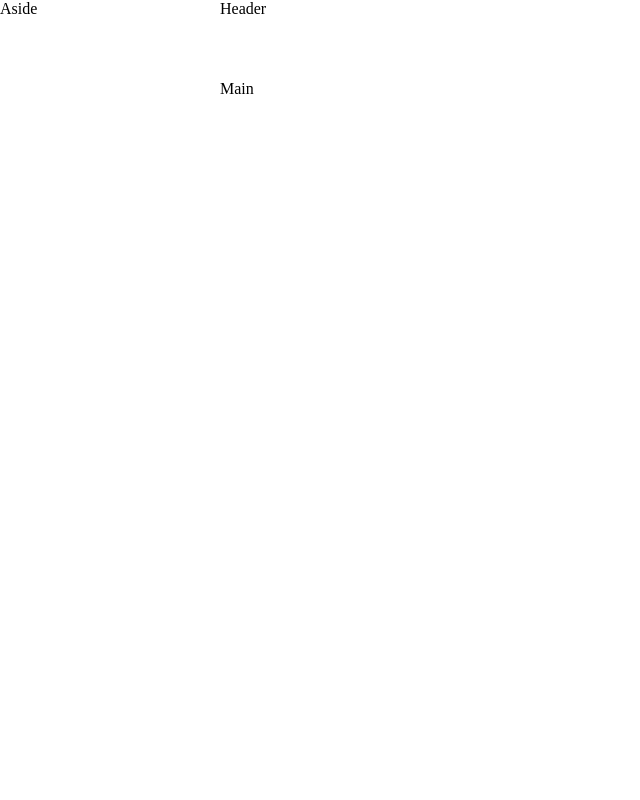
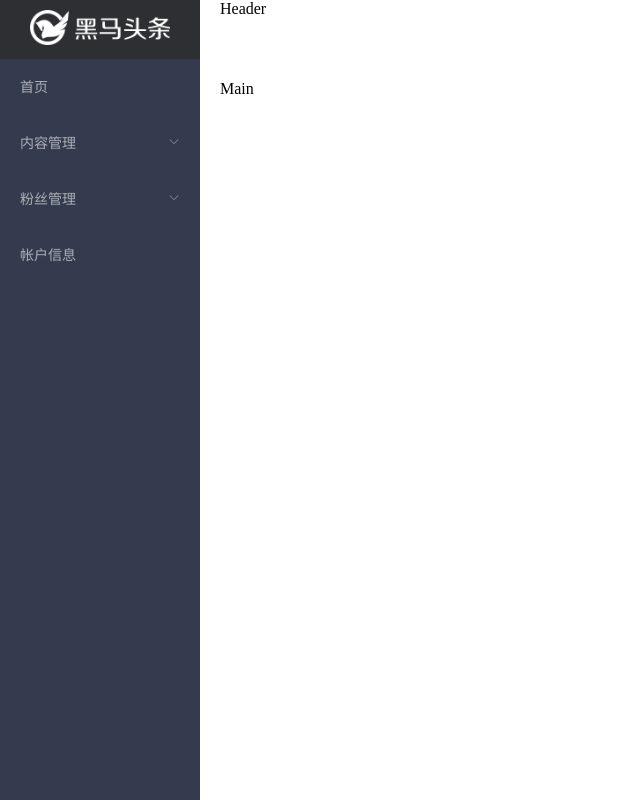
Before and after one commit to janice-95/toutiao, a Vue app: page /#/home in a window 1280 px wide. Shown: the whole page, without its empty margins (0-640 px from the left). Built offline with nearby package versions, Linux system fonts and the light colour scheme.

Commit message:
主页模块-左侧导航菜单

```diff
--- /dev/null
+++ b/src/components/home/layout-aside.vue
@@ -0,0 +1,61 @@
+<template>
+  <!-- 我可以开始写左侧导航栏了 -->
+  <div class="layout-aside">
+    <div class="title">
+      <img src="../../assets/img/logo_admin.png" alt />
+    </div>
+    <el-menu background-color="#353b4e" text-color="#adafb5" active-text-color="#ffd04b">
+      <el-menu-item>
+        <span>首页</span>
+      </el-menu-item>
+      <el-submenu index="1">
+        <!-- 具名插槽 -->
+        <template slot="title">
+          <span>内容管理</span>
+        </template>
+        <el-menu-item-group>
+          <el-menu-item>发布文章</el-menu-item>
+          <el-menu-item>内容列表</el-menu-item>
+          <el-menu-item>评论列表</el-menu-item>
+          <el-menu-item>素材管理</el-menu-item>
+        </el-menu-item-group>
+      </el-submenu>
+      <el-submenu index="2">
+        <!-- 具名插槽 -->
+        <template slot="title">
+          <span>粉丝管理</span>
+        </template>
+        <el-menu-item-group>
+          <el-menu-item>图文数据</el-menu-item>
+          <el-menu-item>粉丝概况</el-menu-item>
+          <el-menu-item>粉丝画像</el-menu-item>
+          <el-menu-item>粉丝列表</el-menu-item>
+        </el-menu-item-group>
+      </el-submenu>
+      <el-menu-item>
+        <span>帐户信息</span>
+      </el-menu-item>
+    </el-menu>
+  </div>
+</template>
+
+<script>
+export default {}
+</script>
+
+<style lang='less' scoped>
+.layout-aside {
+  width: 200px;
+  .el-menu {
+    border-right: 0;
+  }
+  .title {
+    background-color: #2e2f32;
+    text-align: center;
+    padding: 10px 0;
+    img {
+      height: 35px;
+    }
+  }
+}
+</style>
--- a/src/views/home/index.vue
+++ b/src/views/home/index.vue
@@ -1,19 +1,26 @@
 <template>
-<el-container>
-  <el-aside width="200px">Aside</el-aside>
+  <!-- 大容器 -->
   <el-container>
-    <el-header>Header</el-header>
-    <el-main>Main</el-main>
+    <!-- 左面 -->
+    <el-aside style="height:100vh;background-color:#353b4e;width:200px">
+      <layout-aside></layout-aside>
+    </el-aside>
+    <el-container>
+      <!-- 右面上下 -->
+      <el-header>Header</el-header>
+      <el-main>Main</el-main>
+    </el-container>
   </el-container>
-</el-container>
 </template>
 
 <script>
+import layoutAsid from '../../components/home/layout-aside'
 export default {
-
+  components: {
+    'layout-aside': layoutAsid
+  }
 }
 </script>
 
 <style>
-
 </style>
```
